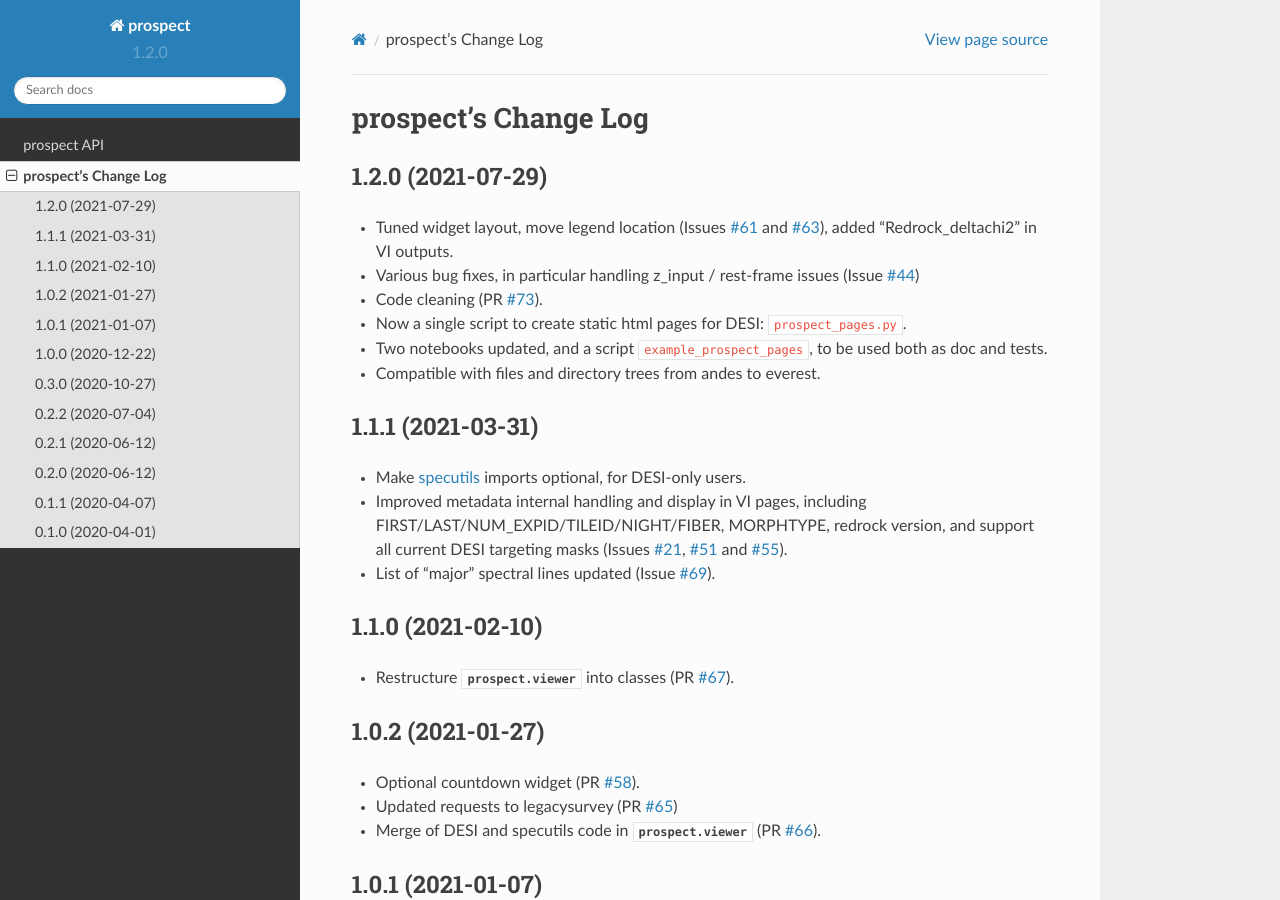
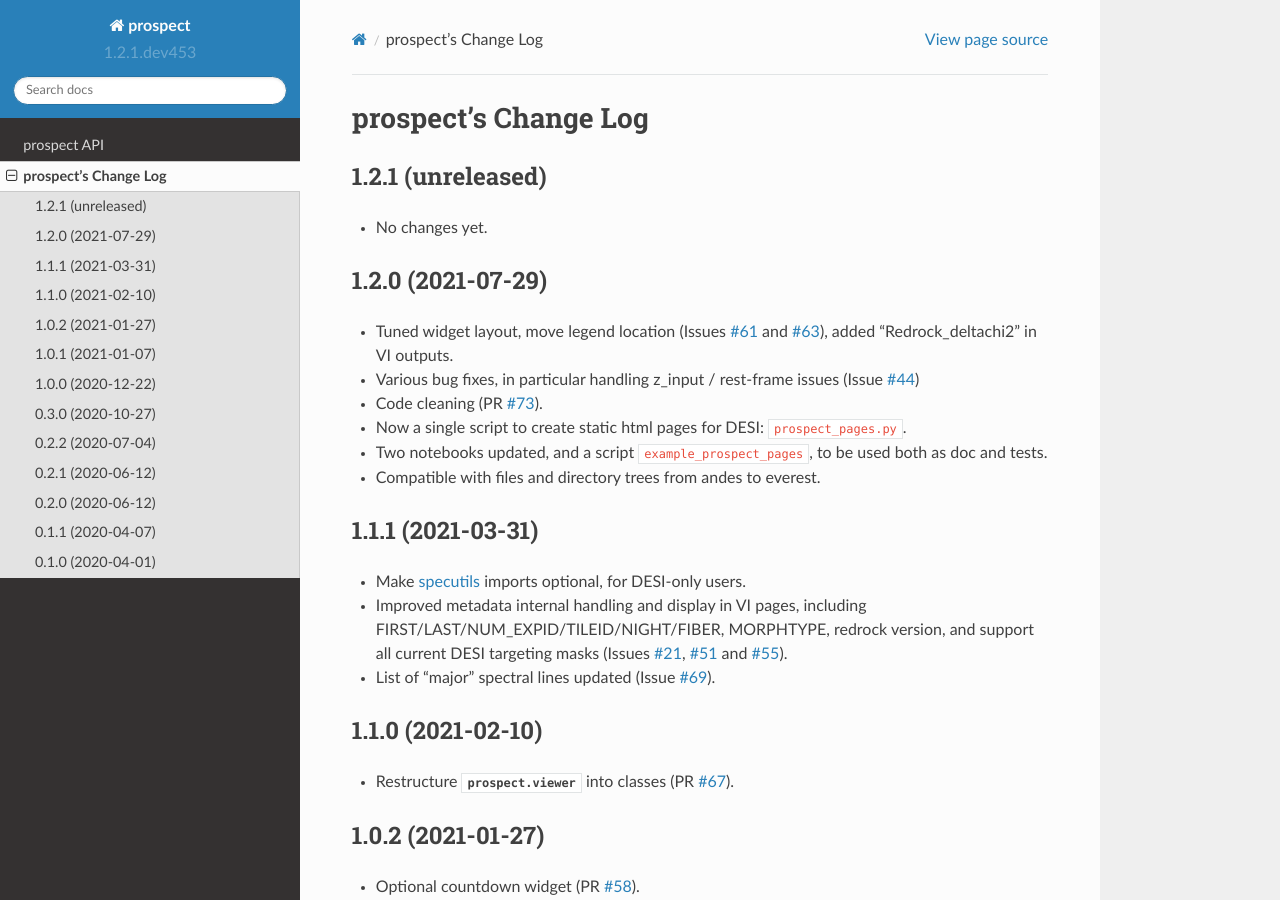
Before and after one commit to desihub/prospect, a Sphinx documentation site: the page built from doc/changes.rst, in a window 1280 px wide and 900 px high. Built offline with Sphinx 7.4.7 and the Read the Docs theme 2.0.0, drawn with Linux system fonts in a browser that asks for light colours.

Commit message:
bump version after tag

```diff
--- a/doc/changes.rst
+++ b/doc/changes.rst
@@ -1,6 +1,11 @@
 =====================
 prospect's Change Log
 =====================
+
+1.2.1 (unreleased)
+------------------
+
+* No changes yet.
 
 1.2.0 (2021-07-29)
 ------------------
--- a/py/prospect/_version.py
+++ b/py/prospect/_version.py
@@ -1 +1 @@
-__version__ = '1.2.0'
+__version__ = '1.2.1.dev453'
```
